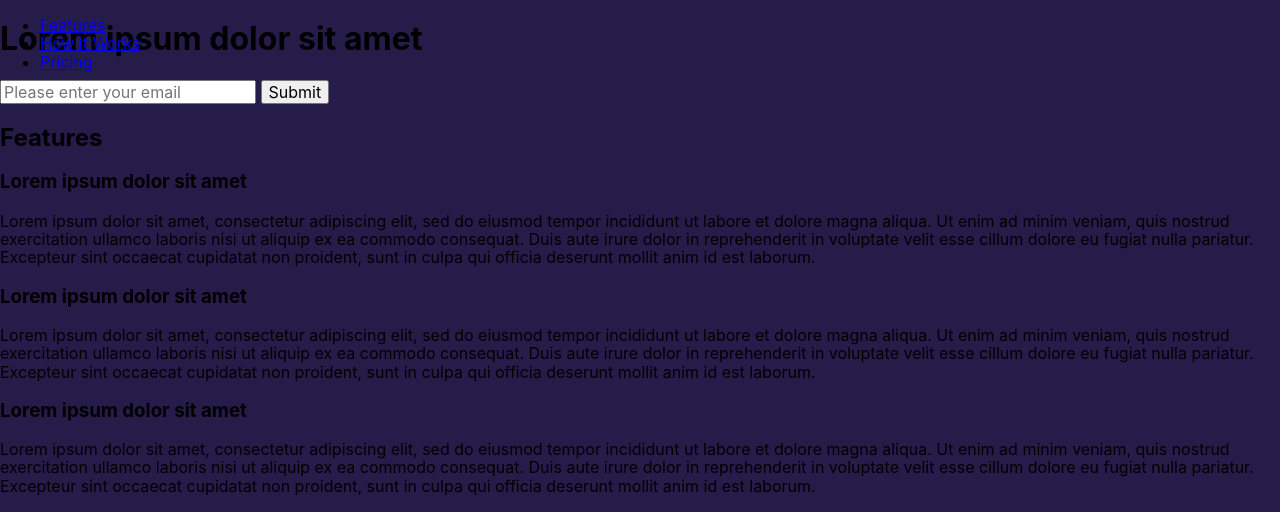
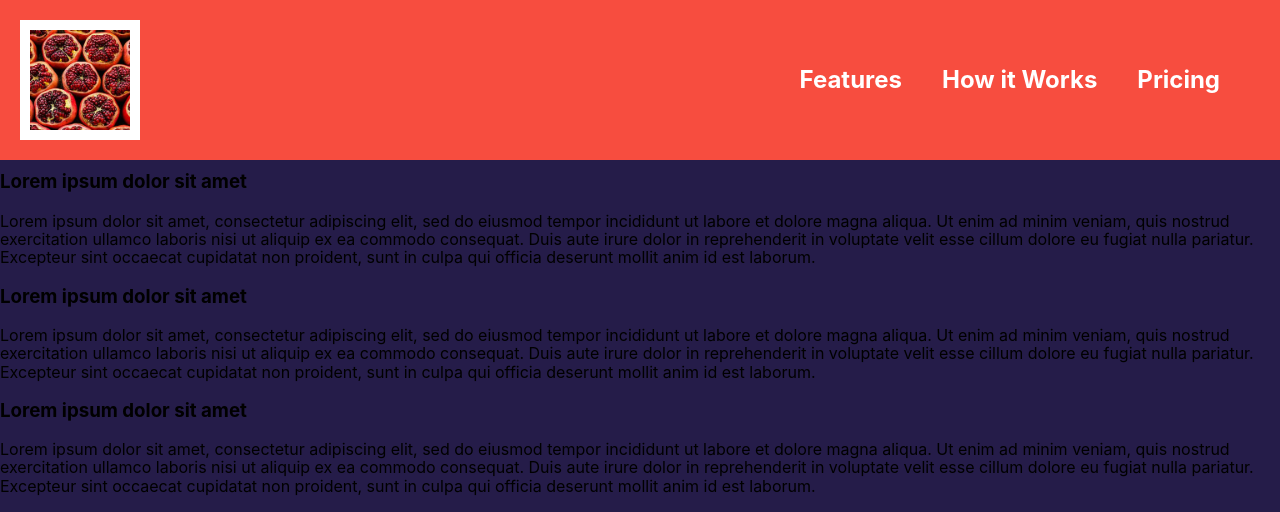
Before and after one commit to tripolych/fcc-04-product-landing-page, a plain HTML site: page index.html in a window 1280 px wide. Shown: the top 512 px of the page. Drawn offline with nearby package versions, Linux system fonts and the light colour scheme; a web font is replaced by a local one.

Commit message:
feat: add header, logo, nav, and basic colors

```diff
--- a/index.html
+++ b/index.html
@@ -14,8 +14,7 @@
 <body class="page">
   <div class="wrapper">
     <header class="header" id="header">
-      <!-- TODO: find some logo -->
-      <img class="header__logo" id="header-img" src="" alt="" loading="lazy">
+      <img class="logo" id="header-img" src="./images/logo.jpg" alt="Ripe pomegranates" loading="lazy">
       <nav class="nav" id="nav-bar">
         <ul class="nav__items">
           <li class="nav__item">
--- a/styles.css
+++ b/styles.css
@@ -38,8 +38,59 @@ html {
 .header {
   position: fixed;
   display: flex;
-  align-items: baseline;
+  justify-content: space-between;
+  align-items: center;
   width: 100%;
+
+  background-color: #f74d3f;
+}
+
+.logo {
+  width: 120px;
+  height: 120px;
+  margin: 20px;
+  object-fit: contain;
+  object-position: center;
+  border: 10px solid #fff;
+}
+
+.nav {
+  margin: auto 20px;
+}
+
+.nav__items {
+  display: flex;
+  justify-content: flex-end;
+  align-items: center;
+  margin: 0;
+  padding: 0;
+
+  list-style-type: none;
+}
+
+.nav__item {
+
+}
+
+.nav__link {
+  margin: 0 40px 0 0;
+  padding: 0;
+
+  color: #fff;
+  font-family: Inter, Arial, 'Helvetica Neue', sans-serif;
+  font-style: normal;
+  font-weight: 700;
+  font-size: 1.5rem;
+  line-height: 1.25;
+  text-decoration: none;
+}
+
+.nav__link:hover {
+  text-decoration: underline;
+}
+
+.nav__link:active {
+  color: #610a10;
 }
 
 /*
```
Also changed, not shown: images/logo.jpg (added).
